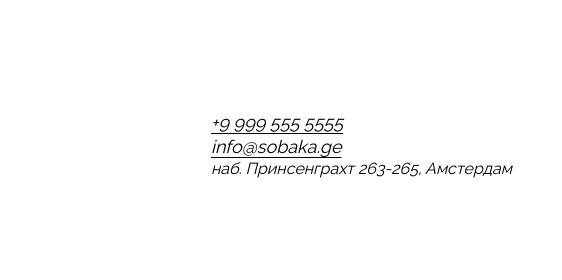
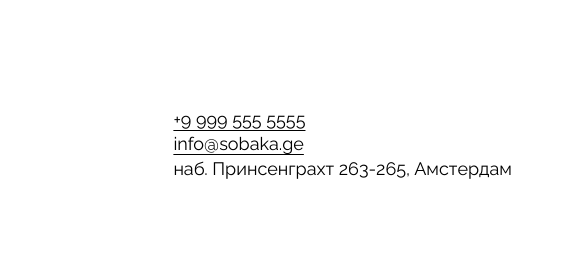
Before and after one commit to StranGERVR/ono-tebe-nado, a plain HTML site: page index.html in a window 1280 px wide. Shown: the top 280 px of the page, 718-1280 px from the left. Drawn offline with Linux system fonts and the light colour scheme.

Commit message:
Last commit

```diff
--- a/index.html
+++ b/index.html
@@ -32,7 +32,7 @@
       <address class="header__address">
         <a class="address__item" href="tel:+99995555555">+9 999 555 5555</a>
         <a class="address__item" href="mailto:info@sobaka.ge">info@sobaka.ge</a>
-        <p> наб. Принсенграхт 263-265, Амстердам</p>
+        <p class="address__address-text"> наб. Принсенграхт 263-265, Амстердам</p>
       </address>
     </header>
     <main>
--- a/styles/style.css
+++ b/styles/style.css
@@ -62,6 +62,7 @@
 
 .header__address {
     justify-self: end;
+    font-style: inherit;
 }
 
 .address__item {
```
